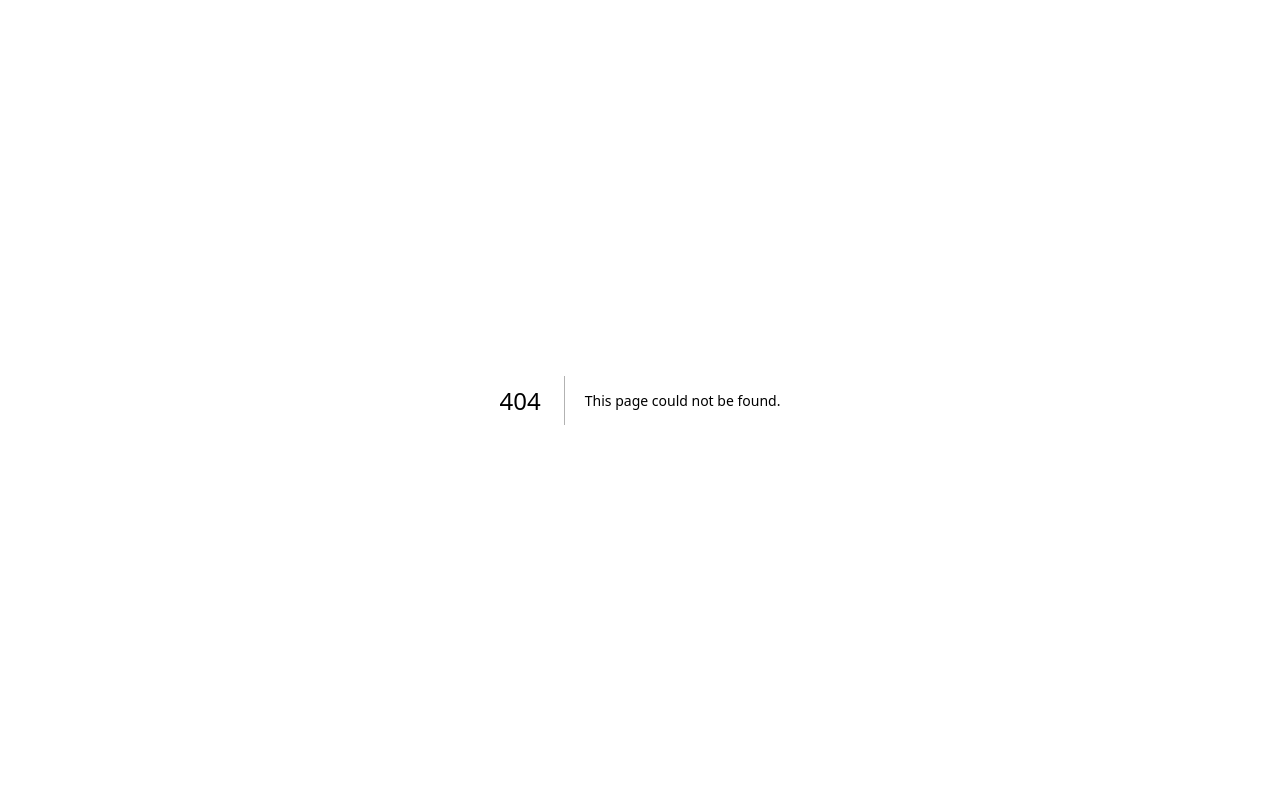
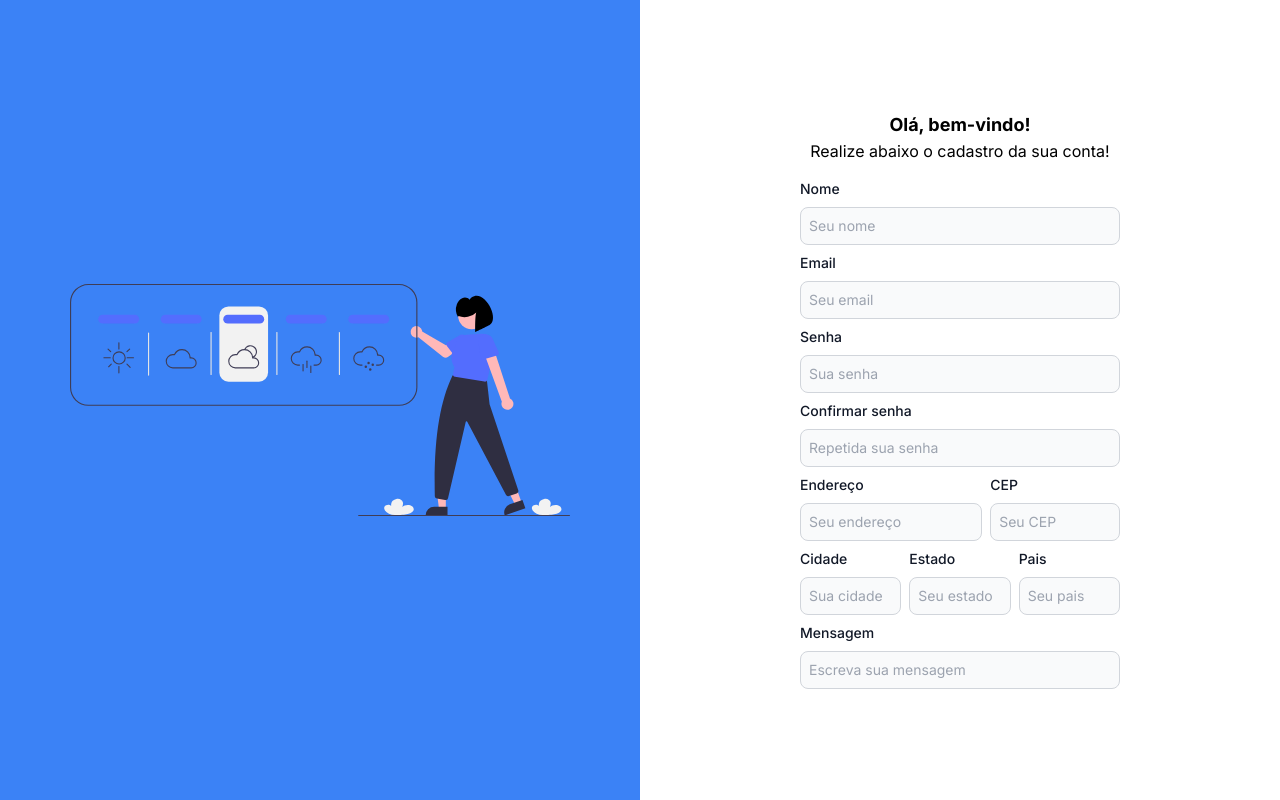
Before and after one commit to szHeron/frontend-challenge, a Next.js app: page /signup in a window 1280 px wide. Before the commit this address had no page. Built offline with nearby package versions, Linux system fonts and the light colour scheme.

Commit message:
first commit

```diff
--- /dev/null
+++ b/app/global.css
@@ -0,0 +1,9 @@
+@tailwind base;
+@tailwind components;
+@tailwind utilities;
+
+* {
+    box-sizing: border-box;
+    padding: 0px;
+    margin: 0px;
+}
--- a/app/layout.tsx
+++ b/app/layout.tsx
@@ -1,5 +1,6 @@
 import type { Metadata } from "next";
 import { Inter } from "next/font/google";
+import './global.css'
 
 const inter = Inter({ subsets: ["latin"] });
 
--- a/app/page.tsx
+++ b/app/page.tsx
@@ -1,9 +1,7 @@
-import Hello from "@/components/Hello";
-
 export default function Home() {
   return (
     <main>
-      <Hello />
+
     </main>
   );
 }
--- /dev/null
+++ b/app/signup/page.tsx
@@ -0,0 +1,39 @@
+import Image from "next/image";
+import illustration from "../../assets/illustration_weather.svg"
+import TextField from "@/components/TextField";
+
+export default function Signup() {
+    return (
+      <div className="flex flex-row h-screen w-screen">
+        <aside className="flex flex-1 justify-center items-center bg-blue-500">
+          <Image src={illustration} width={500} height={500} alt="Ilustração da tela de cadastro" />
+        </aside>
+        <main className="flex flex-1 flex-col justify-center items-center">
+          <div className="flex flex-col items-center mb-4">
+            <h1 className="font-bold text-lg">
+              Olá, bem-vindo!
+            </h1>
+            <span>
+              Realize abaixo o cadastro da sua conta!
+            </span>
+          </div>
+          <form className="flex flex-col gap-2 w-1/2">
+            <TextField labelText="Nome" placeholder="Seu nome"/>
+            <TextField labelText="Email" placeholder="Seu email"/>
+            <TextField labelText="Senha" placeholder="Sua senha"/>
+            <TextField labelText="Confirmar senha" placeholder="Repetida sua senha"/>
+            <div className="flex flex-row gap-2">
+              <TextField labelText="Endereço" placeholder="Seu endereço"/>
+              <TextField labelText="CEP" placeholder="Seu CEP" width="1/4"/>
+            </div>
+            <div className="flex flex-row gap-2">
+              <TextField labelText="Cidade" placeholder="Sua cidade"/>
+              <TextField labelText="Estado" placeholder="Seu estado"/>
+              <TextField labelText="Pais" placeholder="Seu pais"/>
+            </div>
+            <TextField labelText="Mensagem" placeholder="Escreva sua mensagem"/>
+          </form>
+        </main>
+      </div>
+    );
+  }
--- /dev/null
+++ b/components/TextField/index.tsx
@@ -0,0 +1,19 @@
+import { InputHTMLAttributes } from "react";
+
+interface ITextField extends InputHTMLAttributes<HTMLInputElement>{
+    helperText?: string;
+    labelText: string;
+    width?: string;
+}
+
+export default function TextField({onChange, placeholder, helperText, labelText, width}: ITextField){
+    return (
+        <div className={`flex flex-col w-${width?width:"full"}`}>
+            <label className="block mb-2 text-sm font-medium text-gray-900">
+                {labelText}
+            </label>
+            <input onChange={onChange} placeholder={placeholder} type="text" className="bg-gray-50 border border-gray-300 text-gray-900 text-sm rounded-lg w-full p-2 focus:outline-none focus:ring-1 focus:ring-blue-500 focus:border-blue-500" />
+            {helperText && <span>{helperText}</span>}
+        </div>
+    )
+}
--- a/package.json
+++ b/package.json
@@ -18,8 +18,11 @@
     "@types/node": "^20",
     "@types/react": "^18",
     "@types/react-dom": "^18",
+    "autoprefixer": "^10.4.18",
     "eslint": "^8",
     "eslint-config-next": "14.1.0",
+    "postcss": "^8.4.35",
+    "tailwindcss": "^3.4.1",
     "typescript": "^5"
   }
 }
--- /dev/null
+++ b/postcss.config.js
@@ -0,0 +1,6 @@
+module.exports = {
+  plugins: {
+    tailwindcss: {},
+    autoprefixer: {},
+  },
+}
--- /dev/null
+++ b/tailwind.config.js
@@ -0,0 +1,15 @@
+/** @type {import('tailwindcss').Config} */
+module.exports = {
+  content: [
+    './app/**/*.{js,ts,jsx,tsx,mdx}', // Note the addition of the `app` directory.
+    './pages/**/*.{js,ts,jsx,tsx,mdx}',
+    './components/**/*.{js,ts,jsx,tsx,mdx}',
+
+    // Or if using `src` directory:
+    './src/**/*.{js,ts,jsx,tsx,mdx}',
+  ],
+  theme: {
+    extend: {},
+  },
+  plugins: [],
+}
```
Also changed, not shown: assets/illustration_weather.svg (added), 1 other file (tests, documents, lock files or other folders).
